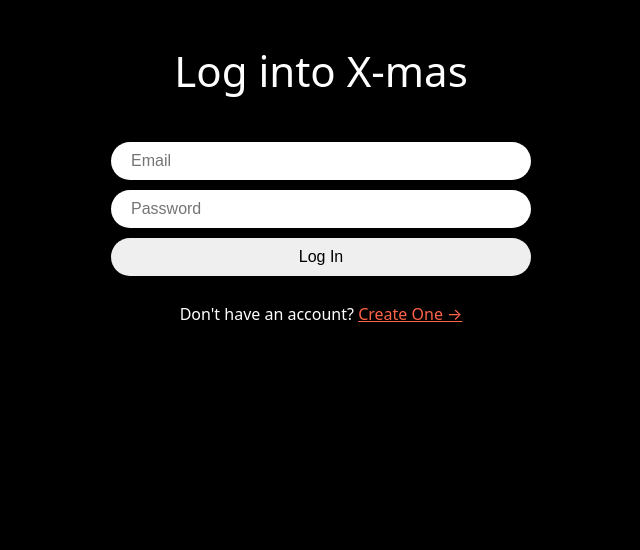
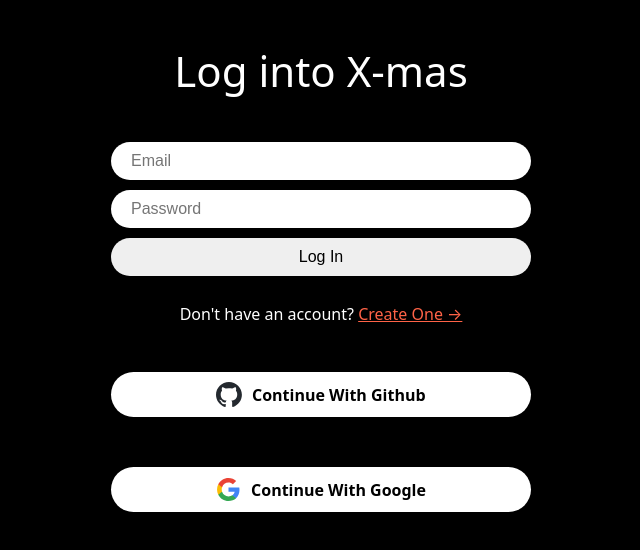
Before and after one commit to kingturtle0/X-mas, a React (Vite) app: page /login in a window 1280 px wide. Shown: the top 550 px of the page, without its empty margins (319-959 px from the left). Built offline with nearby package versions, Linux system fonts and the light colour scheme.

Commit message:
add github and google authentication

```diff
--- /dev/null
+++ b/src/components/auth-btn.tsx
@@ -0,0 +1,69 @@
+import {
+  GithubAuthProvider,
+  GoogleAuthProvider,
+  signInWithPopup,
+} from 'firebase/auth';
+import styled from 'styled-components';
+import { auth } from '../firebase';
+import { useNavigate } from 'react-router-dom';
+
+const BUTTONS = ['Github', 'Google'];
+
+const Wrapper = styled.div`
+  display: flex;
+  flex-direction: column;
+  width: 100%;
+`;
+
+const Button = styled.span`
+  margin-top: 50px;
+  background-color: white;
+  font-weight: 600;
+  width: 100%;
+  color: black;
+  padding: 10px 20px;
+  border-radius: 50px;
+  border: 0;
+  display: flex;
+  justify-content: center;
+  align-items: center;
+  cursor: pointer;
+`;
+
+const Logo = styled.img`
+  height: 25px;
+  margin-right: 10px;
+`;
+
+export default function AuthButton() {
+  const navigate = useNavigate();
+
+  const onClick = async (name: string) => {
+    try {
+      let provider;
+      if (name === 'Github') {
+        provider = new GithubAuthProvider();
+      } else if (name === 'Google') {
+        provider = new GoogleAuthProvider();
+      } else return;
+
+      await signInWithPopup(auth, provider);
+      navigate('/');
+    } catch (error) {
+      console.error(error);
+    }
+  };
+
+  return (
+    <Wrapper>
+      {BUTTONS.map((name) => {
+        return (
+          <Button key={name} onClick={() => onClick(name)}>
+            <Logo src={`/${name}-logo.svg`} />
+            {`Continue With ${name}`}
+          </Button>
+        );
+      })}
+    </Wrapper>
+  );
+}
--- a/src/routes/create-account.tsx
+++ b/src/routes/create-account.tsx
@@ -1,8 +1,8 @@
-import { createUserWithEmailAndPassword, updateProfile } from "firebase/auth";
-import { useState } from "react";
-import { auth } from "../firebase";
-import { Link, useNavigate } from "react-router-dom";
-import { FirebaseError } from "firebase/app";
+import { createUserWithEmailAndPassword, updateProfile } from 'firebase/auth';
+import { useState } from 'react';
+import { auth } from '../firebase';
+import { Link, useNavigate } from 'react-router-dom';
+import { FirebaseError } from 'firebase/app';
 import {
   Error,
   Form,
@@ -10,45 +10,46 @@ import {
   Switcher,
   Title,
   Wrapper,
-} from "../components/auth-components";
+} from '../components/auth-components';
+import AuthButton from '../components/auth-btn';
 
 export default function CreateAccount() {
   const navigate = useNavigate();
   const [isLoading, setIsLoading] = useState(false);
-  const [name, setName] = useState("");
-  const [email, setEmail] = useState("");
-  const [password, setPassword] = useState("");
-  const [error, setError] = useState("");
+  const [name, setName] = useState('');
+  const [email, setEmail] = useState('');
+  const [password, setPassword] = useState('');
+  const [error, setError] = useState('');
 
   const onChange = (e: React.ChangeEvent<HTMLInputElement>) => {
     const {
       target: { name, value },
     } = e;
-    if (name === "name") {
+    if (name === 'name') {
       setName(value);
-    } else if (name === "email") {
+    } else if (name === 'email') {
       setEmail(value);
-    } else if (name === "password") {
+    } else if (name === 'password') {
       setPassword(value);
     }
   };
 
   const onSubmit = async (e: React.FormEvent<HTMLFormElement>) => {
     e.preventDefault();
-    setError("");
-    if (isLoading || name === "" || email === "" || password === "") return;
+    setError('');
+    if (isLoading || name === '' || email === '' || password === '') return;
     try {
       setIsLoading(true);
       const credentials = await createUserWithEmailAndPassword(
         auth,
         email,
-        password
+        password,
       );
       console.log(credentials.user);
       await updateProfile(credentials.user, {
         displayName: name,
       });
-      navigate("/");
+      navigate('/');
     } catch (e) {
       if (e instanceof FirebaseError) {
         setError(e.message);
@@ -65,37 +66,38 @@ export default function CreateAccount() {
       <Form onSubmit={onSubmit}>
         <Input
           onChange={onChange}
-          name="name"
+          name='name'
           value={name}
-          placeholder="Name"
-          type="text"
+          placeholder='Name'
+          type='text'
           required
         />
         <Input
           onChange={onChange}
-          name="email"
+          name='email'
           value={email}
-          placeholder="Email"
-          type="email"
+          placeholder='Email'
+          type='email'
           required
         />
         <Input
           onChange={onChange}
-          name="password"
+          name='password'
           value={password}
-          placeholder="Password"
-          type="password"
+          placeholder='Password'
+          type='password'
           required
         />
         <Input
-          type="submit"
-          value={isLoading ? "Loading..." : "Create Account"}
+          type='submit'
+          value={isLoading ? 'Loading...' : 'Create Account'}
         />
       </Form>
-      {error !== "" ? <Error>{error}</Error> : null}
+      {error !== '' ? <Error>{error}</Error> : null}
       <Switcher>
-        Already have an account? <Link to="/login">Log In &rarr;</Link>
+        Already have an account? <Link to='/login'>Log In &rarr;</Link>
       </Switcher>
+      <AuthButton />
     </Wrapper>
   );
 }
--- a/src/routes/home.tsx
+++ b/src/routes/home.tsx
@@ -1,8 +1,12 @@
-import { auth } from "../firebase";
+import { useNavigate } from 'react-router-dom';
+import { auth } from '../firebase';
 
 export default function Home() {
+  const navigate = useNavigate();
+
   const logOut = () => {
     auth.signOut();
+    navigate('/login');
   };
   return (
     <h1>
--- a/src/routes/login.tsx
+++ b/src/routes/login.tsx
@@ -1,8 +1,8 @@
-import { useState } from "react";
-import { auth } from "../firebase";
-import { Link, useNavigate } from "react-router-dom";
-import { FirebaseError } from "firebase/app";
-import { signInWithEmailAndPassword } from "firebase/auth";
+import { useState } from 'react';
+import { auth } from '../firebase';
+import { Link, useNavigate } from 'react-router-dom';
+import { FirebaseError } from 'firebase/app';
+import { signInWithEmailAndPassword } from 'firebase/auth';
 import {
   Error,
   Form,
@@ -10,34 +10,35 @@ import {
   Switcher,
   Title,
   Wrapper,
-} from "../components/auth-components";
+} from '../components/auth-components';
+import AuthButton from '../components/auth-btn';
 
 export default function Login() {
   const navigate = useNavigate();
   const [isLoading, setIsLoading] = useState(false);
-  const [email, setEmail] = useState("");
-  const [password, setPassword] = useState("");
-  const [error, setError] = useState("");
+  const [email, setEmail] = useState('');
+  const [password, setPassword] = useState('');
+  const [error, setError] = useState('');
 
   const onChange = (e: React.ChangeEvent<HTMLInputElement>) => {
     const {
       target: { name, value },
     } = e;
-    if (name === "email") {
+    if (name === 'email') {
       setEmail(value);
-    } else if (name === "password") {
+    } else if (name === 'password') {
       setPassword(value);
     }
   };
 
   const onSubmit = async (e: React.FormEvent<HTMLFormElement>) => {
     e.preventDefault();
-    setError("");
-    if (isLoading || email === "" || password === "") return;
+    setError('');
+    if (isLoading || email === '' || password === '') return;
     try {
       setIsLoading(true);
       await signInWithEmailAndPassword(auth, email, password);
-      navigate("/");
+      navigate('/');
     } catch (e) {
       if (e instanceof FirebaseError) {
         setError(e.message);
@@ -53,27 +54,28 @@ export default function Login() {
       <Form onSubmit={onSubmit}>
         <Input
           onChange={onChange}
-          name="email"
+          name='email'
           value={email}
-          placeholder="Email"
-          type="email"
+          placeholder='Email'
+          type='email'
           required
         />
         <Input
           onChange={onChange}
-          name="password"
+          name='password'
           value={password}
-          placeholder="Password"
-          type="password"
+          placeholder='Password'
+          type='password'
           required
         />
-        <Input type="submit" value={isLoading ? "Loading..." : "Log In"} />
+        <Input type='submit' value={isLoading ? 'Loading...' : 'Log In'} />
       </Form>
-      {error !== "" ? <Error>{error}</Error> : null}
+      {error !== '' ? <Error>{error}</Error> : null}
       <Switcher>
-        Don't have an account?{" "}
-        <Link to="/create-account">Create One &rarr;</Link>
+        Don't have an account?{' '}
+        <Link to='/create-account'>Create One &rarr;</Link>
       </Switcher>
+      <AuthButton />
     </Wrapper>
   );
 }
```
